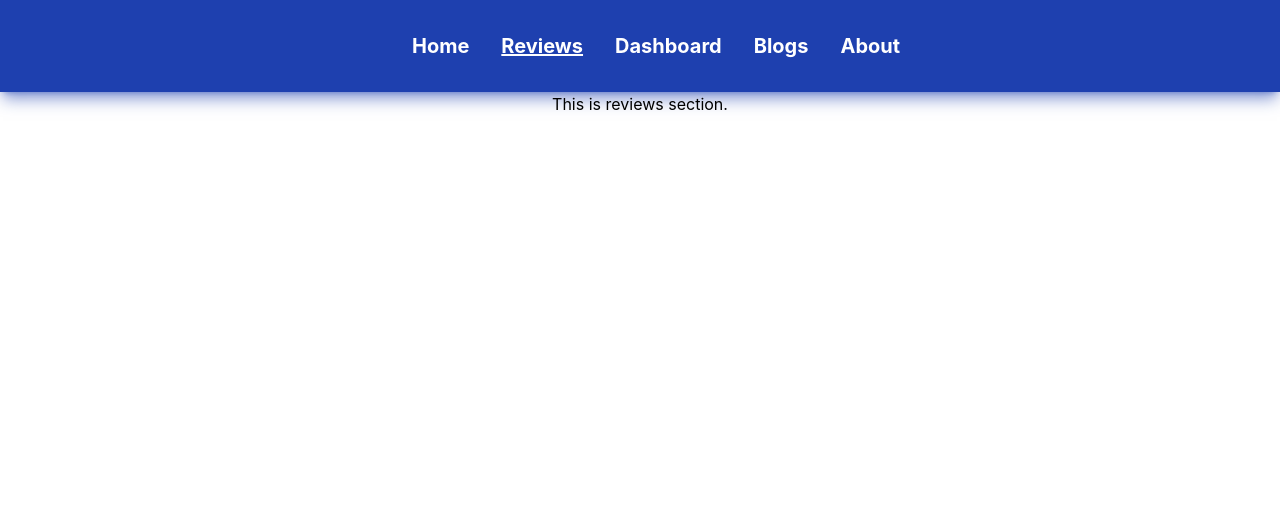
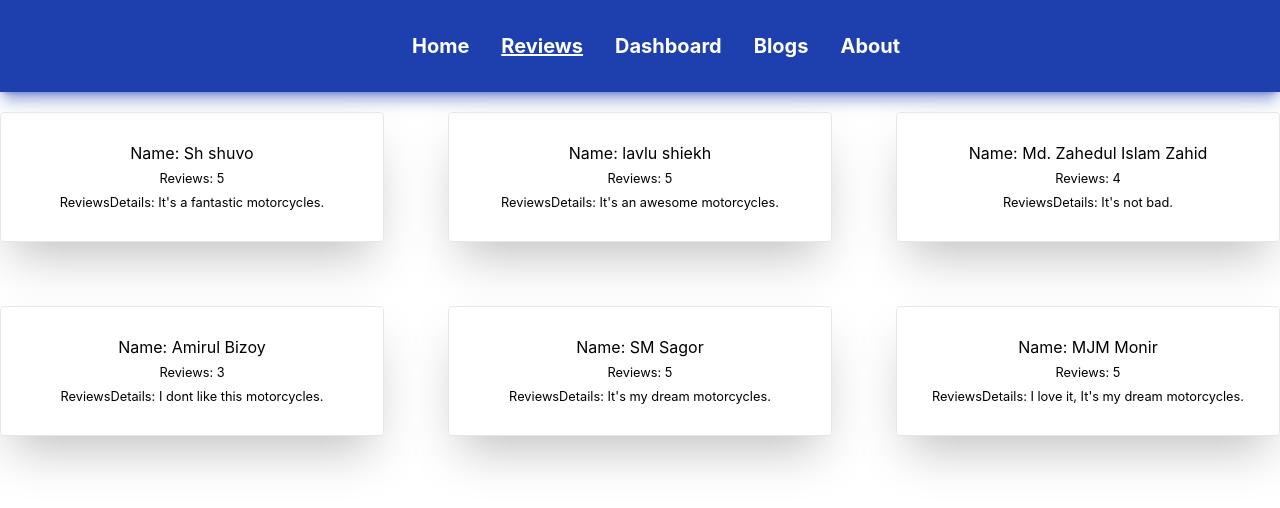
Before and after one commit to MonirujjamanMamun/motor-house, a React (Create React App) app: page /reviews in a window 1280 px wide. Shown: the top 508 px of the page. Built offline with nearby package versions, Linux system fonts and the light colour scheme.

Commit message:
coustom hooks created

```diff
--- a/public/reviewData.json
+++ b/public/reviewData.json
@@ -4,7 +4,7 @@
       "picture": "http://placehold.it/32x32",
       "name": "Sh shuvo",
       "reviews": "5",
-      "reviewsDetails": "It's an authorized dealer of ACI motors ltd. Its main products are YAMAHA motorcycles."
+      "reviewsDetails": "It's a fantastic motorcycles."
     },
     {
       "id": "2",
@@ -18,7 +18,7 @@
       "picture": "http://placehold.it/32x32",
       "name": "Md. Zahedul Islam Zahid",
       "reviews": "4",
-      "reviewsDetails": "It's not bad motorcycles."
+      "reviewsDetails": "It's not bad."
     },
     {
       "id": "4",
--- a/src/Components/Home/Home.js
+++ b/src/Components/Home/Home.js
@@ -1,16 +1,31 @@
 import React from 'react';
+import useLoadData from '../../Hooks/useLoadData';
+import ReviewDetails from '../ReviewDetails/ReviewDetails';
 
 const Home = () => {
+
+    const [loadData, setLoadData] = useLoadData();
     return (
-        <div className='flex justify-center items-center'>
-            <div className=''>
-                <h1 className='text-5xl text-bold'>Your next Yamaha Motor</h1>
-                <h1 className='text-5xl text-blue-500 text-bold mt-3'>Your best Motor</h1>
-                <p className='mt-3'>Yamaha Motor Corporation, USA (YMUS), is a recognized leader in the outdoor recreation industry. </p>
-                <button className='rounded bg-blue-400 text-white py-3 px-6 mt-4 hover:bg-blue-500'>Live demo</button>
+        <div>
+            <div className='flex justify-center items-center'>
+                <div className='p-6'>
+                    <h1 className='text-5xl text-bold'>Your next Yamaha Motor</h1>
+                    <h1 className='text-5xl text-blue-500 text-bold mt-3'>Your best Motor</h1>
+                    <p className='mt-3'>Yamaha Motor Corporation, USA (YMUS), is a recognized leader in the outdoor recreation industry. </p>
+                    <button className='rounded bg-blue-400 text-white py-3 px-6 mt-4 hover:bg-blue-900'>Live demo</button>
+                </div>
+                <div>
+                    <img src="https://dd5394a0b8ca8e97ba29-abf76f3d91a2125517d6c7c409f095c7.ssl.cf1.rackcdn.com/content/common/Models/2022/aa28e049-b34b-40a8-8ed0-694d2d2bd9d8.png" alt="yamaha-R15" />
+                </div>
             </div>
             <div>
-                <img src="https://dd5394a0b8ca8e97ba29-abf76f3d91a2125517d6c7c409f095c7.ssl.cf1.rackcdn.com/content/common/Models/2022/aa28e049-b34b-40a8-8ed0-694d2d2bd9d8.png" alt="yamaha-R15" />
+                <h1 className='text-4xl my-16 font-bold'>Customer Reviews(3)</h1>
+                <div className='flex justify-center gap-3'>
+                    {
+                        loadData.slice(0, 3).map(data => <ReviewDetails key={data.id} data={data}></ReviewDetails>)
+                    }
+                </div>
+                <button className='rounded bg-blue-400 text-white py-3 px-6 mt-4 hover:bg-blue-900'>See All reviews.</button>
             </div>
         </div>
     );
--- /dev/null
+++ b/src/Components/ReviewDetails/ReviewDetails.js
@@ -0,0 +1,14 @@
+import React from 'react';
+
+const ReviewDetails = ({ data }) => {
+    const { name, reviews, reviewsDetails } = data;
+    return (
+        <div className='border p-7 shadow-2xl rounded'>
+            <h1>Name: {name}</h1>
+            <p><small>Reviews: {reviews}</small></p>
+            <p><small>ReviewsDetails: {reviewsDetails}</small></p>
+        </div>
+    );
+};
+
+export default ReviewDetails;
--- a/src/Components/Reviews/Reviews.js
+++ b/src/Components/Reviews/Reviews.js
@@ -1,9 +1,15 @@
-import React from 'react';
+import React, { useEffect, useState } from 'react';
+import useLoadData from '../../Hooks/useLoadData';
+import ReviewDetails from '../ReviewDetails/ReviewDetails';
 
 const Reviews = () => {
+    const [loadData, setLoadData] = useLoadData();
+
     return (
-        <div>
-            <h1>This is reviews section.</h1>
+        <div className='grid grid-cols-3 gap-16 my-5'>
+            {
+                loadData.map(data => <ReviewDetails key={data.id} data={data}></ReviewDetails>)
+            }
         </div>
     );
 };
--- /dev/null
+++ b/src/Hooks/useLoadData.js
@@ -0,0 +1,16 @@
+import { useEffect, useState } from "react";
+
+
+const useLoadData = () => {
+    const [loadData, setLoadData] = useState([]);
+
+    useEffect(() => {
+        fetch('reviewData.json')
+            .then(res => res.json())
+            .then(data => setLoadData(data))
+    }, []);
+    return [loadData, setLoadData];
+
+}
+
+export default useLoadData;
```
